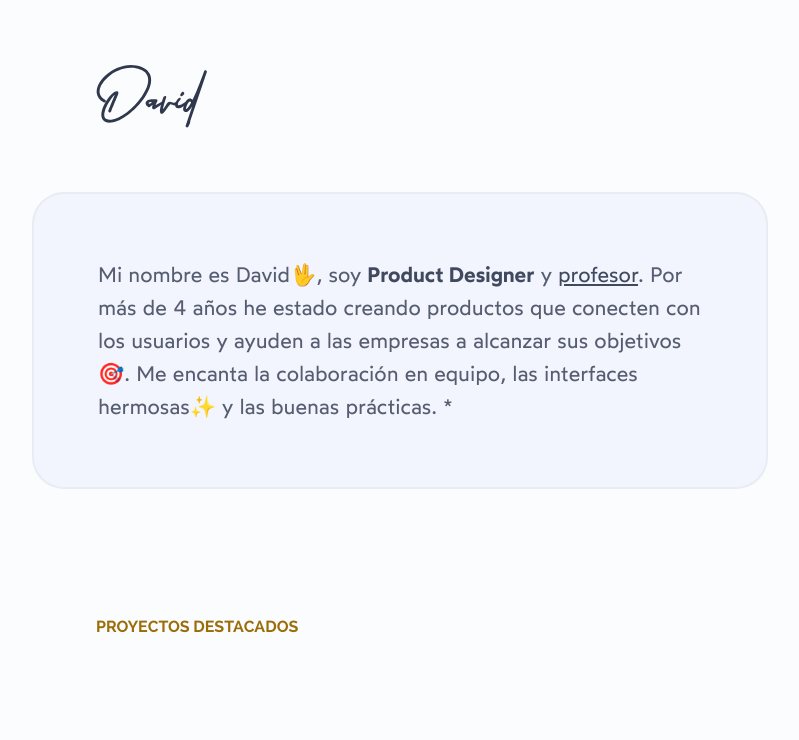
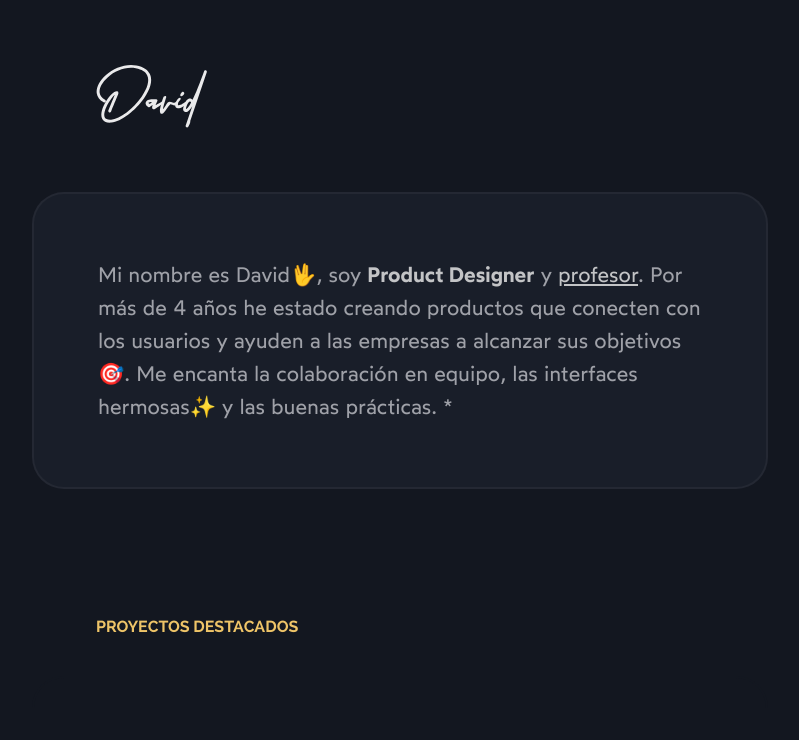
Before and after one commit to davidrivadeneyra/agrosol, a Next.js app: page / in a window 1280 px wide. Shown: the top 740 px of the page, without its empty margins (240-1039 px from the left). Built offline with nearby package versions, Linux system fonts and the light colour scheme.

Commit message:
update theme

```diff
--- a/app/globals.css
+++ b/app/globals.css
@@ -34,7 +34,7 @@
 		font-display: swap;
 		font-style: normal;
 	}
-	:root[data-theme='dark'] {
+	:root {
 		--gray-100: 222deg, 25%, 10%;
 		--gray-200: 222deg, 25%, 13%;
 		--gray-600: 222deg, 8%, 61%;
@@ -82,6 +82,7 @@
 		--yellow-900: 38deg, 80%, 98%;
 	}
 
+	@media (preferes-color-scheme: light) {
 		:root[data-theme='light'] {
 			--gray-100: 220deg, 60%, 99%;
 			--gray-200: 220deg, 73%, 97%;
@@ -128,6 +129,7 @@
 			--yellow-700: 41deg, 16%, 46%;
 			--yellow-800: 40deg, 15%, 31%;
 			--yellow-900: 41deg, 24%, 24%;
+		}
 	}
 }
 
--- a/public/styles.css
+++ b/public/styles.css
@@ -473,7 +473,7 @@ video {
   font-style: normal;
 }
 
-:root[data-theme='dark'] {
+:root {
   --gray-100: 222deg, 25%, 10%;
   --gray-200: 222deg, 25%, 13%;
   --gray-600: 222deg, 8%, 61%;
@@ -515,6 +515,7 @@ video {
   --yellow-900: 38deg, 80%, 98%;
 }
 
+@media (preferes-color-scheme: light) {
   :root[data-theme='light'] {
     --gray-100: 220deg, 60%, 99%;
     --gray-200: 220deg, 73%, 97%;
@@ -555,6 +556,7 @@ video {
     --yellow-700: 41deg, 16%, 46%;
     --yellow-800: 40deg, 15%, 31%;
     --yellow-900: 41deg, 24%, 24%;
+  }
 }
 
 p,
```
Lines whose indentation alone changed are shown as unchanged.
